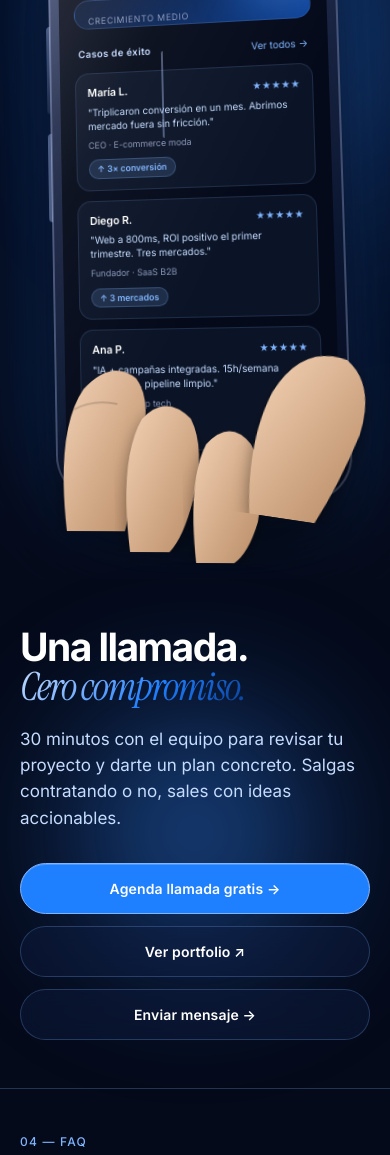
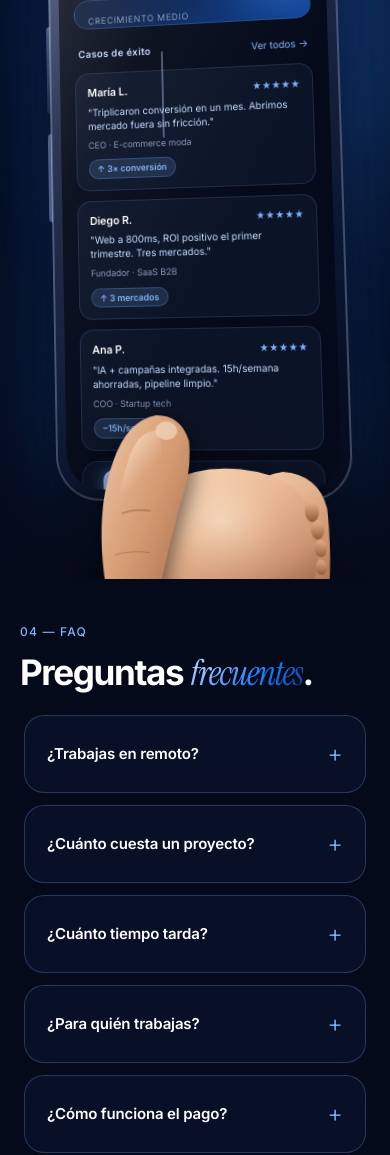
Before and after one commit to cristiandux/cristiandux-landing, a plain HTML site: page index.html in a window 390 px wide. Shown: the part 5947-7102 px from the top of the page. Drawn offline with Linux system fonts and the light colour scheme.

Commit message:
Replace cartoon hand with realistic illustrated SVG hand + remove CTA section CSS dead code
- Drop multi-piece cartoon finger SVGs
- Single painterly hand-real SVG: forearm rising from bottom-right, palm cradling phone, knuckle hints on right edge (back of hand visible), thumb wrapping front-left of phone bottom
- Multi-stop skin gradients (skinBase, palmLight, thumbGrad, thumbHL, fingerKnuckle), drop shadows, knuckle creases, nail highlight
- Cast shadow ellipse on ground
- CSS: replace .hand/.hand-finger rules with single .hand-real (720x840 desktop, 540x640 mobile)
- Drop dead #cta CSS selector (section already removed earlier)

```diff
--- a/index.html
+++ b/index.html
@@ -1088,22 +1088,17 @@
     box-shadow: 0 0 16px rgba(127,180,255,0.5);
   }
 
-  /* Hand SVG behind phone */
-  .hand {
+  /* Realistic hand SVG */
+  .hand-real {
     position: absolute;
-    width: 480px;
-    height: auto;
-    bottom: -20px;
+    width: 720px;
+    height: 840px;
+    bottom: -180px;
     left: 50%;
-    transform: translateX(-46%) translateZ(-40px);
-    z-index: 0;
-    filter: drop-shadow(0 30px 40px rgba(0,0,0,0.5));
-    pointer-events: none;
-  }
-  .hand-finger {
-    position: absolute;
+    transform: translateX(-50%) translateZ(20px);
     z-index: 4;
     pointer-events: none;
+    filter: drop-shadow(0 40px 60px rgba(0,0,0,0.55));
   }
 
   /* Testimonials copy column */
@@ -1257,8 +1252,7 @@
     color: var(--gray);
   }
 
-  /* CTA */
-  #cta { border-bottom: 1px solid var(--border-soft); position: relative; }
+  /* CTA — REMOVED, kept selectors below for safety only */
   .cta-inner {
     display: grid;
     grid-template-columns: 1fr auto;
@@ -1470,7 +1464,7 @@
     .testimonials-copy { order: 1; }
     .phone { width: 300px; border-radius: 44px; padding: 11px; }
     .phone-screen { border-radius: 36px; }
-    .hand { width: 380px; bottom: -10px; }
+    .hand-real { width: 540px; height: 640px; bottom: -120px; }
     .copy-stats { grid-template-columns: 1fr 1fr; }
 
     .cta-inner {
@@ -1578,7 +1572,7 @@
       <li><a href="#testimonials">Casos de éxito</a></li>
       <li><a href="#faq">FAQ</a></li>
     </ul>
-    <a href="#cta" class="nav-cta">Llamada gratis →</a>
+    <a href="mailto:hola@ikalelabs.com?subject=Hola%20Ikale%20Labs" class="nav-cta">Llamada gratis →</a>
     <button class="nav-toggle" id="navToggle" aria-label="Abrir menú" aria-expanded="false">
       <span></span><span></span><span></span>
     </button>
@@ -1588,7 +1582,7 @@
     <a href="#process">Proceso</a>
     <a href="#testimonials">Casos de éxito</a>
     <a href="#faq">FAQ</a>
-    <a href="#cta" class="btn-primary">Llamada gratis →</a>
+    <a href="mailto:hola@ikalelabs.com?subject=Hola%20Ikale%20Labs" class="btn-primary">Llamada gratis →</a>
   </div>
 </nav>
 
@@ -1612,7 +1606,7 @@
       </p>
 
       <div class="hero-actions reveal">
-        <a href="#cta" class="btn-primary">Trabajemos juntos →</a>
+        <a href="mailto:hola@ikalelabs.com?subject=Hola%20Ikale%20Labs" class="btn-primary">Trabajemos juntos →</a>
         <a href="#services" class="btn-secondary">Ver servicios ↓</a>
       </div>
     </div>
@@ -1685,7 +1679,7 @@
       <h2 class="section-title reveal" id="services-title">Soluciones que <em>convierten</em>.</h2>
       <p class="section-lead reveal">Seis disciplinas, un solo equipo. Estrategia, ejecución y entrega bajo el mismo techo. Especialistas senior en cada área.</p>
     </div>
-    <a href="#cta" class="btn-primary reveal">Empezar →</a>
+    <a href="mailto:hola@ikalelabs.com?subject=Hola%20Ikale%20Labs" class="btn-primary reveal">Empezar →</a>
   </div>
 
   <div class="services-grid">
@@ -1819,51 +1813,74 @@
   <div class="phone-stage">
     <div class="phone-col reveal">
       <div class="phone-wrap">
-        <!-- Hand SVG behind phone -->
-        <svg class="hand" viewBox="0 0 480 600" xmlns="http://www.w3.org/2000/svg" aria-hidden="true">
+        <!-- Realistic hand illustration: palm behind, thumb wrapping front-left -->
+        <svg class="hand-real" viewBox="0 0 600 700" xmlns="http://www.w3.org/2000/svg" aria-hidden="true" preserveAspectRatio="xMidYMax meet">
           <defs>
-            <linearGradient id="skinGrad" x1="0" y1="0" x2="1" y2="1">
-              <stop offset="0%" stop-color="#f4d3b6"/>
-              <stop offset="40%" stop-color="#e8b890"/>
-              <stop offset="100%" stop-color="#a87c5a"/>
+            <linearGradient id="skinBase" x1="0.2" y1="0" x2="0.8" y2="1">
+              <stop offset="0%" stop-color="#f5d2b3"/>
+              <stop offset="35%" stop-color="#e6b48f"/>
+              <stop offset="70%" stop-color="#c98e6b"/>
+              <stop offset="100%" stop-color="#8b5d3f"/>
             </linearGradient>
-            <linearGradient id="skinShadow" x1="0" y1="0" x2="0" y2="1">
-              <stop offset="0%" stop-color="rgba(0,0,0,0.0)"/>
-              <stop offset="100%" stop-color="rgba(0,0,0,0.55)"/>
+            <radialGradient id="palmLight" cx="0.45" cy="0.35" r="0.7">
+              <stop offset="0%" stop-color="rgba(255,240,220,0.55)"/>
+              <stop offset="50%" stop-color="rgba(255,220,190,0.15)"/>
+              <stop offset="100%" stop-color="rgba(255,200,170,0)"/>
+            </radialGradient>
+            <linearGradient id="thumbGrad" x1="0" y1="0" x2="1" y2="1">
+              <stop offset="0%" stop-color="#f0c8a4"/>
+              <stop offset="50%" stop-color="#d49a72"/>
+              <stop offset="100%" stop-color="#9c6644"/>
             </linearGradient>
-            <radialGradient id="palmHighlight" cx="0.4" cy="0.3" r="0.8">
-              <stop offset="0%" stop-color="rgba(255,255,255,0.35)"/>
-              <stop offset="60%" stop-color="rgba(255,255,255,0)"/>
-            </radialGradient>
+            <linearGradient id="thumbHL" x1="0.3" y1="0" x2="0.7" y2="1">
+              <stop offset="0%" stop-color="rgba(255,240,225,0.7)"/>
+              <stop offset="40%" stop-color="rgba(255,220,200,0)"/>
+            </linearGradient>
+            <linearGradient id="fingerKnuckle" x1="0" y1="0" x2="0" y2="1">
+              <stop offset="0%" stop-color="#e8b48c"/>
+              <stop offset="60%" stop-color="#b07a52"/>
+              <stop offset="100%" stop-color="#7a4f30"/>
+            </linearGradient>
+            <filter id="softShadow" x="-20%" y="-20%" width="140%" height="140%">
+              <feGaussianBlur stdDeviation="6"/>
+            </filter>
           </defs>
-          <!-- forearm + wrist -->
-          <path d="M 120 600 L 120 440 Q 120 380 180 360 L 320 340 Q 380 340 380 400 L 380 600 Z" fill="url(#skinGrad)"/>
-          <path d="M 120 600 L 120 440 Q 120 380 180 360 L 320 340 Q 380 340 380 400 L 380 600 Z" fill="url(#skinShadow)"/>
-          <!-- palm base behind phone -->
-          <ellipse cx="250" cy="370" rx="160" ry="70" fill="url(#skinGrad)"/>
-          <ellipse cx="250" cy="370" rx="160" ry="70" fill="url(#palmHighlight)"/>
-        </svg>
-
-        <!-- Fingers wrapping front of phone bottom -->
-        <svg class="hand-finger" style="bottom:-30px; left:-10px; width:120px; height:200px;" viewBox="0 0 120 200" aria-hidden="true">
-          <defs>
-            <linearGradient id="fGrad1" x1="0" y1="0" x2="1" y2="1">
-              <stop offset="0%" stop-color="#f4d3b6"/>
-              <stop offset="100%" stop-color="#b88a64"/>
-            </linearGradient>
-          </defs>
-          <path d="M 20 200 Q 10 100 40 60 Q 70 30 95 50 Q 110 70 100 110 Q 95 150 80 200 Z" fill="url(#fGrad1)" filter="drop-shadow(0 6px 8px rgba(0,0,0,0.4))"/>
-          <path d="M 30 80 Q 50 70 75 75" stroke="rgba(0,0,0,0.15)" stroke-width="2" fill="none"/>
-        </svg>
-        <svg class="hand-finger" style="bottom:-50px; left:60px; width:100px; height:180px;" viewBox="0 0 100 180" aria-hidden="true">
-          <path d="M 15 180 Q 5 90 30 50 Q 55 25 80 50 Q 95 80 80 130 Q 70 165 55 180 Z" fill="url(#fGrad1)" filter="drop-shadow(0 6px 8px rgba(0,0,0,0.4))"/>
-        </svg>
-        <svg class="hand-finger" style="bottom:-60px; left:130px; width:90px; height:160px;" viewBox="0 0 90 160" aria-hidden="true">
-          <path d="M 12 160 Q 5 80 25 45 Q 50 20 70 45 Q 85 70 75 120 Q 65 150 50 160 Z" fill="url(#fGrad1)" filter="drop-shadow(0 6px 8px rgba(0,0,0,0.4))"/>
-        </svg>
-        <!-- Thumb on right -->
-        <svg class="hand-finger" style="bottom:-20px; right:-30px; width:140px; height:200px; transform: rotate(8deg);" viewBox="0 0 140 200" aria-hidden="true">
-          <path d="M 20 200 Q 10 130 30 80 Q 55 30 100 40 Q 130 60 120 110 Q 105 160 85 200 Z" fill="url(#fGrad1)" filter="drop-shadow(0 6px 8px rgba(0,0,0,0.4))"/>
+
+          <!-- Cast shadow on background -->
+          <ellipse cx="320" cy="660" rx="240" ry="20" fill="rgba(0,0,0,0.5)" filter="url(#softShadow)"/>
+
+          <!-- Forearm rising from bottom-right -->
+          <path d="M 330 700 Q 320 580 360 480 Q 400 410 470 400 Q 540 405 555 470 Q 565 600 540 700 Z"
+                fill="url(#skinBase)"/>
+          <!-- Forearm shading -->
+          <path d="M 330 700 Q 325 600 360 510 L 380 520 Q 360 600 360 700 Z" fill="rgba(0,0,0,0.25)"/>
+          <!-- Wrist crease -->
+          <path d="M 345 540 Q 420 510 540 540" stroke="rgba(80,40,20,0.25)" stroke-width="2" fill="none"/>
+
+          <!-- Palm + back of hand cradling phone bottom -->
+          <path d="M 200 580 Q 180 480 240 420 Q 320 380 420 400 Q 510 420 530 490 Q 545 580 510 640 Q 420 690 300 670 Q 220 650 200 580 Z"
+                fill="url(#skinBase)"/>
+          <path d="M 200 580 Q 180 480 240 420 Q 320 380 420 400 Q 510 420 530 490 Q 545 580 510 640 Q 420 690 300 670 Q 220 650 200 580 Z"
+                fill="url(#palmLight)"/>
+
+          <!-- Knuckle hints on right edge (back of hand visible) -->
+          <ellipse cx="525" cy="475" rx="14" ry="20" fill="url(#fingerKnuckle)" opacity="0.85"/>
+          <ellipse cx="535" cy="510" rx="13" ry="18" fill="url(#fingerKnuckle)" opacity="0.8"/>
+          <ellipse cx="540" cy="545" rx="12" ry="16" fill="url(#fingerKnuckle)" opacity="0.75"/>
+          <ellipse cx="540" cy="580" rx="11" ry="14" fill="url(#fingerKnuckle)" opacity="0.7"/>
+
+          <!-- Thumb wrapping front-left of phone bottom -->
+          <path d="M 110 620 Q 90 480 130 380 Q 160 300 220 290 Q 270 290 285 340 Q 290 400 265 460 Q 240 540 220 620 Q 200 680 160 690 Q 120 685 110 620 Z"
+                fill="url(#thumbGrad)"
+                filter="drop-shadow(8px 12px 20px rgba(0,0,0,0.5))"/>
+          <!-- Thumb highlight -->
+          <path d="M 130 580 Q 130 460 160 380 Q 180 320 220 320 Q 235 350 225 410 Q 200 500 175 580 Z"
+                fill="url(#thumbHL)"/>
+          <!-- Thumb nail hint -->
+          <ellipse cx="240" cy="320" rx="22" ry="18" fill="rgba(255,235,215,0.5)"/>
+          <!-- Thumb knuckle crease -->
+          <path d="M 145 480 Q 175 470 205 475" stroke="rgba(80,40,20,0.35)" stroke-width="2.5" fill="none"/>
+          <path d="M 130 560 Q 165 550 200 555" stroke="rgba(80,40,20,0.25)" stroke-width="2" fill="none"/>
         </svg>
 
         <!-- Phone -->
@@ -1960,30 +1977,13 @@
       <div class="copy-divider"></div>
       <p class="reveal" style="margin-top:0">¿Quieres pasar de leer casos a ser uno? Una llamada basta.</p>
       <div class="copy-cta reveal">
-        <a href="#cta" class="btn-primary">Hablemos →</a>
-        <a href="#cta" class="btn-secondary">Ver más casos ↓</a>
+        <a href="mailto:hola@ikalelabs.com?subject=Hola%20Ikale%20Labs" class="btn-primary">Hablemos →</a>
+        <a href="mailto:hola@ikalelabs.com?subject=Hola%20Ikale%20Labs" class="btn-secondary">Ver más casos ↓</a>
       </div>
     </div>
   </div>
 </section>
 
-<!-- CTA -->
-<section id="cta" aria-labelledby="cta-title">
-  <div class="cta-inner">
-    <div>
-      <h2 class="cta-headline reveal" id="cta-title">
-        Una llamada.<br>
-        <em>Cero compromiso.</em>
-      </h2>
-      <p class="cta-sub reveal">30 minutos con el equipo para revisar tu proyecto y darte un plan concreto. Salgas contratando o no, sales con ideas accionables.</p>
-    </div>
-    <div class="cta-actions reveal">
-      <a href="mailto:hola@ikalelabs.com?subject=Llamada%20gratis" class="btn-primary">Agenda llamada gratis →</a>
-      <a href="https://cristiandux.com" target="_blank" rel="noopener" class="btn-secondary">Ver portfolio ↗</a>
-      <a href="mailto:hola@ikalelabs.com" class="btn-secondary">Enviar mensaje →</a>
-    </div>
-  </div>
-</section>
 
 <!-- FAQ -->
 <section id="faq" aria-labelledby="faq-title">
@@ -2074,7 +2074,7 @@
     <div class="footer-col">
       <div class="footer-heading">Contacto</div>
       <ul class="footer-links">
-        <li><a href="#cta">Agenda llamada gratis</a></li>
+        <li><a href="mailto:hola@ikalelabs.com?subject=Hola%20Ikale%20Labs">Agenda llamada gratis</a></li>
         <li><a href="mailto:hola@ikalelabs.com">hola@ikalelabs.com</a></li>
         <li>Proyectos locales, nacionales e internacionales</li>
       </ul>
```
